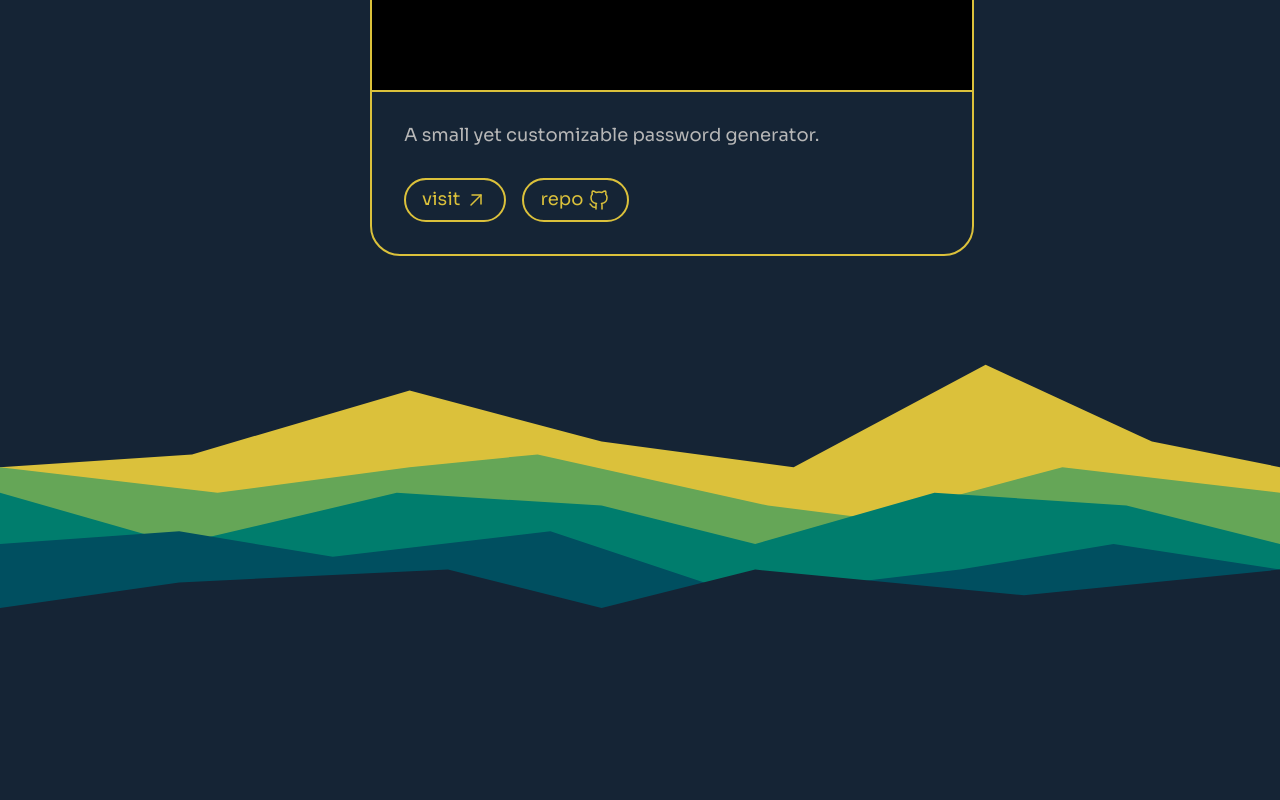
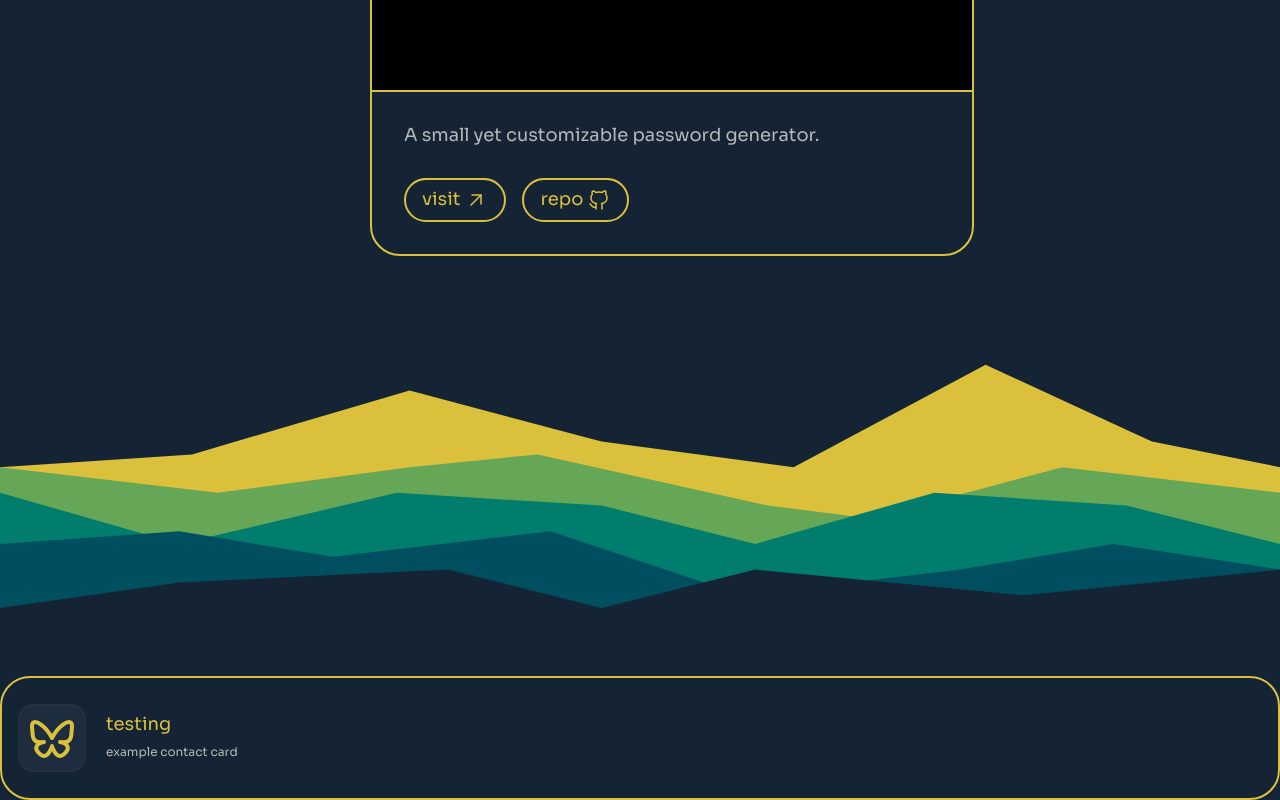
Before and after one commit to SoupCat-Py/reactfolio, a React (Vite) app: page / in a window 1280 px wide. Shown: the part 3121-3921 px from the top of the page. Before the commit the page ends 3797 px from the top, so only its background shows below. Built offline with nearby package versions, Linux system fonts and the light colour scheme; a web font is replaced by a local one.

Commit message:
made contact cards
just in testing for now, will fully flesh it out later

```diff
--- a/src/App.tsx
+++ b/src/App.tsx
@@ -1,5 +1,6 @@
 import Hero from "./sections/Hero.tsx";
 import Projects from "./sections/Projects.tsx";
+import Contact from "./sections/Contact.tsx";
 
 export default function App() {
   return (
@@ -31,6 +32,8 @@ export default function App() {
         <path fill="#152435" d="m0 25 14-2 21-1 12 3 12-3 21 2 20-2v8H0z"/>
       </svg>
 
+      <Contact/>
+
     </div>
   )
 }
--- a/src/components/ContactCard.module.css
+++ b/src/components/ContactCard.module.css
@@ -0,0 +1,5 @@
+.iconContainer {
+    aspect-ratio: 1;
+    place-content: center;
+    border-radius: 15px;
+}
--- a/src/components/ContactCard.tsx
+++ b/src/components/ContactCard.tsx
@@ -1,21 +1,46 @@
-import type {ReactNode} from "react";
+import type { ReactNode } from "react";
+import styles from "./ContactCard.module.css";
 
 type ContactCardProps = {
-    icon: ReactNode;
   title: string;
   description: string;
   link: string;
+  icon: ReactNode;
 }
 
-export default function ContactCard({icon, title, description, link}: ContactCardProps) {
+export default function ContactCard({title, description, icon, link}: ContactCardProps) {
   return (
-        <article className="d-flex flex-row justify-center align-start radius-card p2 g2">
-            <div className="bg-light d-flex align-center justify-center">
-                {/*<svg xmlns="http://www.w3.org/2000/svg" xmlns:xlink="http://www.w3.org/1999/xlink" width="48px" height="48px" viewBox="0 0 48 48" version="1.1">*/}
-                {/*    <path style="fill:none;stroke-width:1.5;stroke-linecap:round;stroke-linejoin:round;stroke:rgb(85.882354%,75.686276%,23.137255%);stroke-opacity:1;stroke-miterlimit:4;" d="M 6.335938 5.144531 C 4.681641 3.945312 2 3.017578 2 5.970703 C 2 6.560547 2.349609 10.923828 2.556641 11.630859 C 3.269531 14.09375 5.685547 14.380859 8 14 C 3.955078 14.664062 3.111328 17.207031 5.332031 19.410156 C 6.363281 20.427734 7.246094 21 8 21 C 10 21 11.134766 18.230469 11.5 17.5 C 11.832031 16.832031 12 16.332031 12 16 C 12 16.332031 12.167969 16.832031 12.5 17.5 C 12.865234 18.230469 14 21 16 21 C 16.753906 21 17.636719 20.429688 18.667969 19.410156 C 20.888672 17.207031 20.044922 14.664062 16 14 C 18.314453 14.380859 20.730469 14.09375 21.443359 11.630859 C 21.650391 10.923828 22 6.558594 22 5.970703 C 22 3.017578 19.320312 3.945312 17.664062 5.144531 C 15.371094 6.806641 12.904297 10.191406 12 12 C 11.095703 10.191406 8.628906 6.806641 6.335938 5.144531 " transform="matrix(2,0,0,2,0,0)"/>*/}
-                {/*</svg>*/}
+    // container anchor so everything is a link
+    <a
+      href={link}
+      target="_blank"
+      className="nodeco">
+
+      {/* this is the main container */}
+      <article className="border-primary radius-card d-flex flex-row align-center justify-start p1 g025">
+
+        {/* left side - icon */}
+        <div className={`bg-light color-primary border-light d-flex align-center justify-center p05 ${styles.iconContainer}`}>
+          <svg
+            xmlns="http://www.w3.org/2000/svg"
+            width="48" height="48" viewBox="0 0 24 24"
+            fill="none" stroke="CurrentColor" stroke-width="2" stroke-linecap="round" stroke-linejoin="round"
+            className="radius-none"
+          >
+            {icon}
+          </svg>
         </div>
+
+        {/* right side - text */}
+        <div className="d-flex flex-col justify-center align-start p1">
+          <p className="body color-primary m0 p0">{title}</p>
+          <p className="small color-text m0 p0">{description}</p>
+        </div>
+
       </article>
+
+
+    </a>
   )
 }
 
--- a/src/sections/Contact.tsx
+++ b/src/sections/Contact.tsx
@@ -0,0 +1,15 @@
+import ContactCard from "../components/ContactCard.tsx";
+
+export default function Contact() {
+  return (<>
+    <ContactCard
+      title="testing"
+      description="example contact card"
+      link="https://google.com"
+      icon={<>
+        <path stroke="none" d="M0 0h24v24H0z" fill="none" />
+        <path d="M6.335 5.144c-1.654 -1.199 -4.335 -2.127 -4.335 .826c0 .59 .35 4.953 .556 5.661c.713 2.463 3.13 2.75 5.444 2.369c-4.045 .665 -4.889 3.208 -2.667 5.41c1.03 1.018 1.913 1.59 2.667 1.59c2 0 3.134 -2.769 3.5 -3.5c.333 -.667 .5 -1.167 .5 -1.5c0 .333 .167 .833 .5 1.5c.366 .731 1.5 3.5 3.5 3.5c.754 0 1.637 -.571 2.667 -1.59c2.222 -2.203 1.378 -4.746 -2.667 -5.41c2.314 .38 4.73 .094 5.444 -2.369c.206 -.708 .556 -5.072 .556 -5.661c0 -2.953 -2.68 -2.025 -4.335 -.826c-2.293 1.662 -4.76 5.048 -5.665 6.856c-.905 -1.808 -3.372 -5.194 -5.665 -6.856" />
+      </>}
+    />
+  </>)
+}
```
Lines whose indentation alone changed are shown as unchanged.
